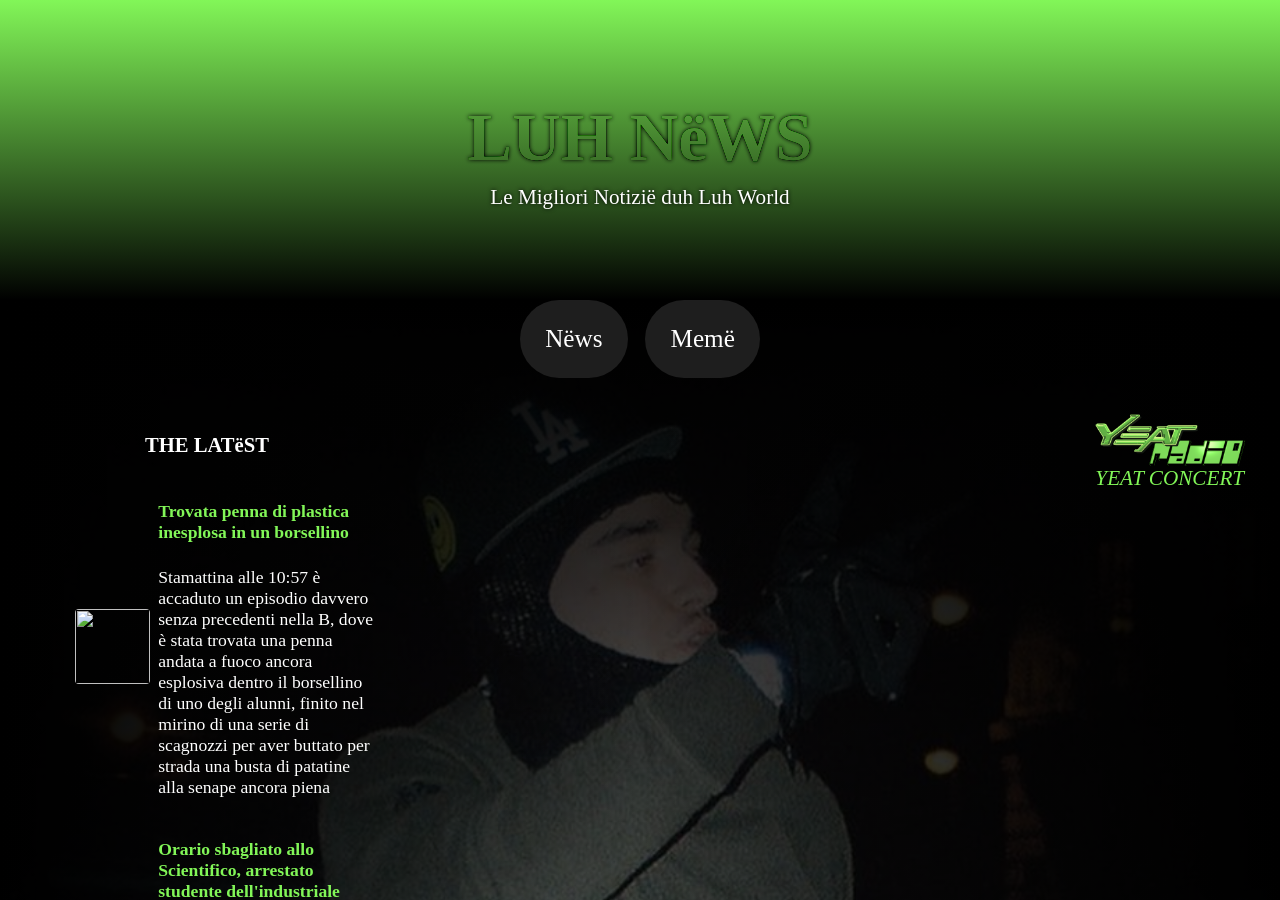
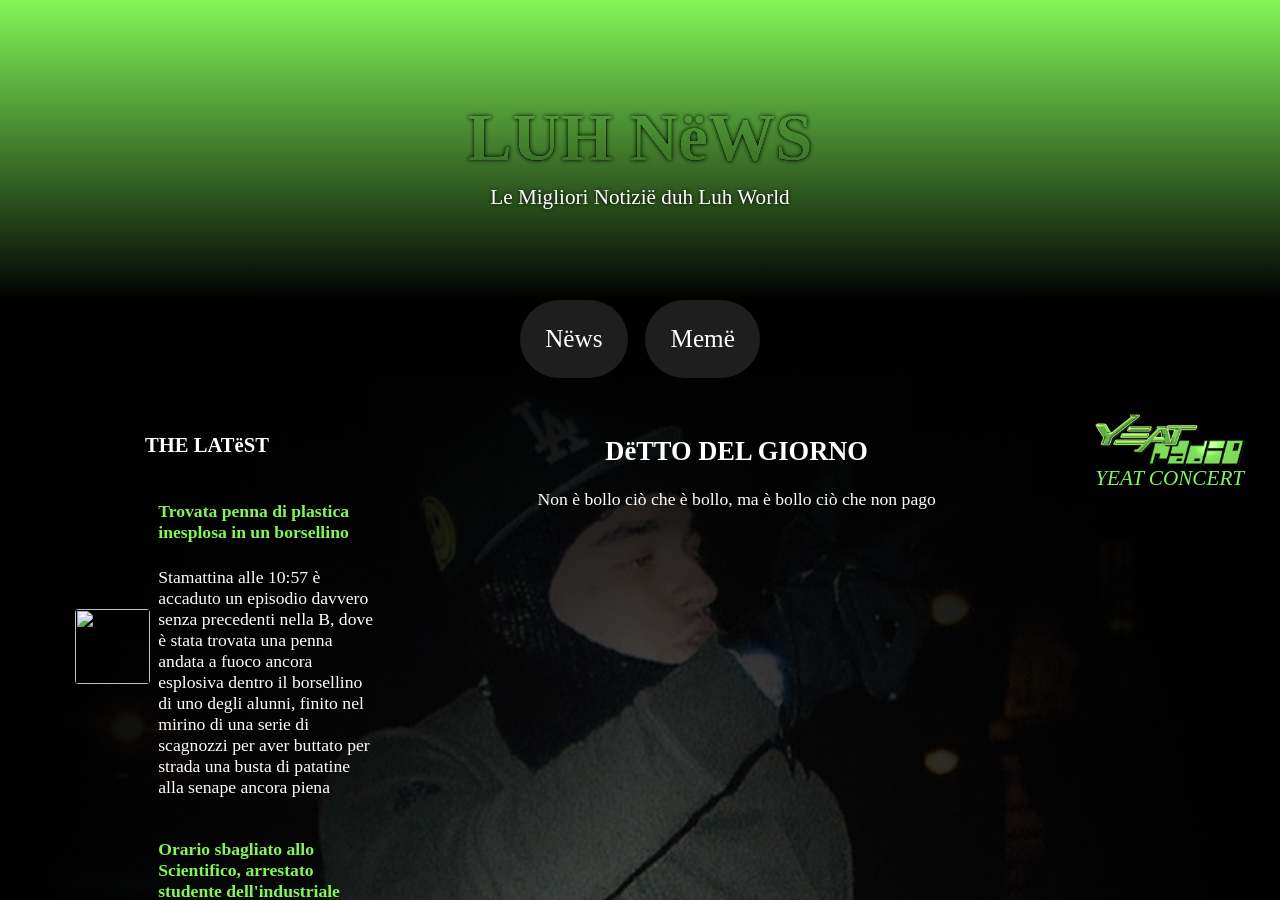
Before and after one commit to LuhNews/luhnews.github.io, a Jekyll site: the page built from index.html, in a window 1280 px wide and 900 px high. Built offline with Jekyll 4.4.1, drawn with Linux system fonts in a browser that asks for light colours; some web fonts are replaced.

Commit message:
Update index.html

```diff
--- a/index.html
+++ b/index.html
@@ -26,6 +26,11 @@ layout: home
   </aside>
 
   <aside>
+    <h2>DëTTO DEL GIORNO</h2>
+    <blockquote>Non è bollo ciò che è bollo, ma è bollo ciò che non pago</blockquote>
+  </aside>
+
+  <aside>
     <a href="/yeat-radio">
       <img src="/images/YeatRadio.png" width=150><br>
       <big><i>YEAT CONCERT</i></big>
```
Lines whose indentation alone changed are shown as unchanged.
